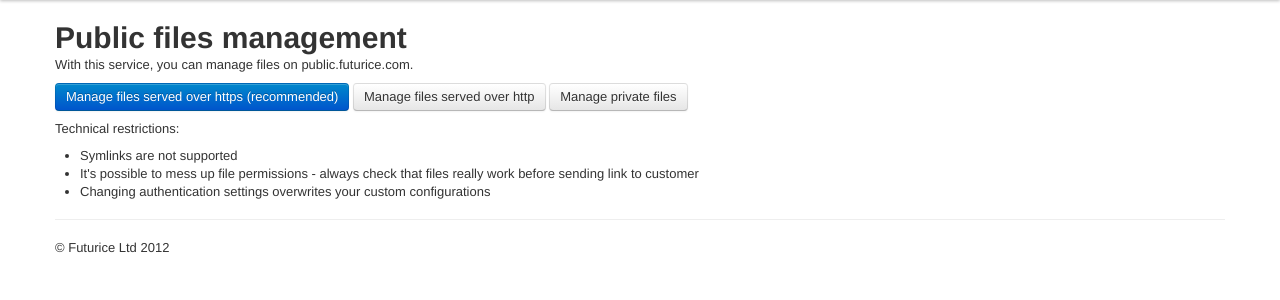
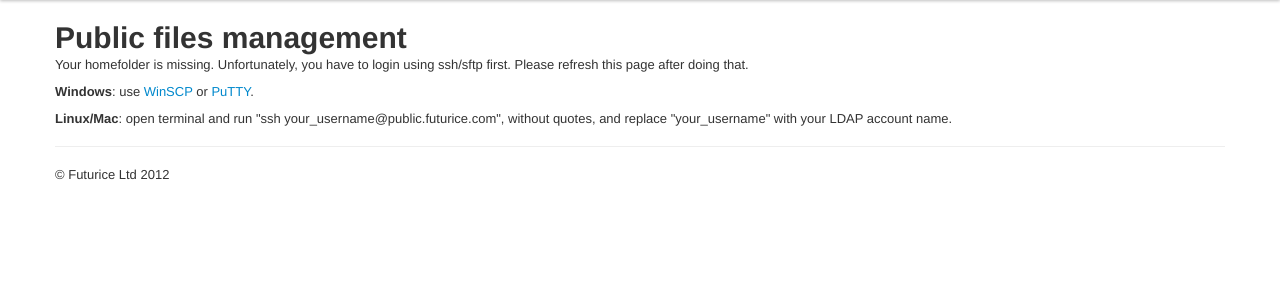
Before and after one commit to ojarva/file-manager-django, a Django app: template templates/files/index.html in a window 1280 px wide. Shown: the part 40-340 px from the top of the page. Run offline with Django 3.2, Linux system fonts and the light colour scheme; the template is opened without the code that fills it, so the values that code supplies are empty; some libraries are stand-ins or nearby versions.

Commit message:
Instructions to login using ssh in case of missing home folder.

```diff
--- a/files/views.py
+++ b/files/views.py
@@ -41,7 +41,9 @@ def permissions_save(request, folder, path):
 @ensure_csrf_cookie
 @require_GET
 def main(request, template_name):
-    ret_dict = {}
+    ret_dict = {"homefolder_exists": True}
+    if not FileOperations.valid_file(request.user.username, "public_html", ""):
+        ret_dict["homefolder_exists"] = False
     return render_to_response(template_name, ret_dict, context_instance=RequestContext(request))
 
 @ensure_csrf_cookie
--- a/templates/files/index.html
+++ b/templates/files/index.html
@@ -3,6 +3,8 @@
 {% block content %}
 
 <h1>Public files management</h1>
+
+{% if homefolder_exists %}
 
 <p>With this service, you can manage files on public.futurice.com.</p>
 
@@ -22,4 +24,14 @@
 <li>Changing authentication settings overwrites your custom configurations</li>
 </ul>
 
+{% else %}
+
+<p>Your homefolder is missing. Unfortunately, you have to login using ssh/sftp first. Please refresh this page after doing that.</p>
+
+<p><b>Windows</b>: use <a href="http://winscp.net/">WinSCP</a> or <a href="http://www.chiark.greenend.org.uk/~sgtatham/putty/">PuTTY</a>.</p>
+
+<p><b>Linux/Mac</b>: open terminal and run "ssh your_username@public.futurice.com", without quotes, and replace "your_username" with your LDAP account name.</p>
+
+{% endif %}
+
 {% endblock %}
```
